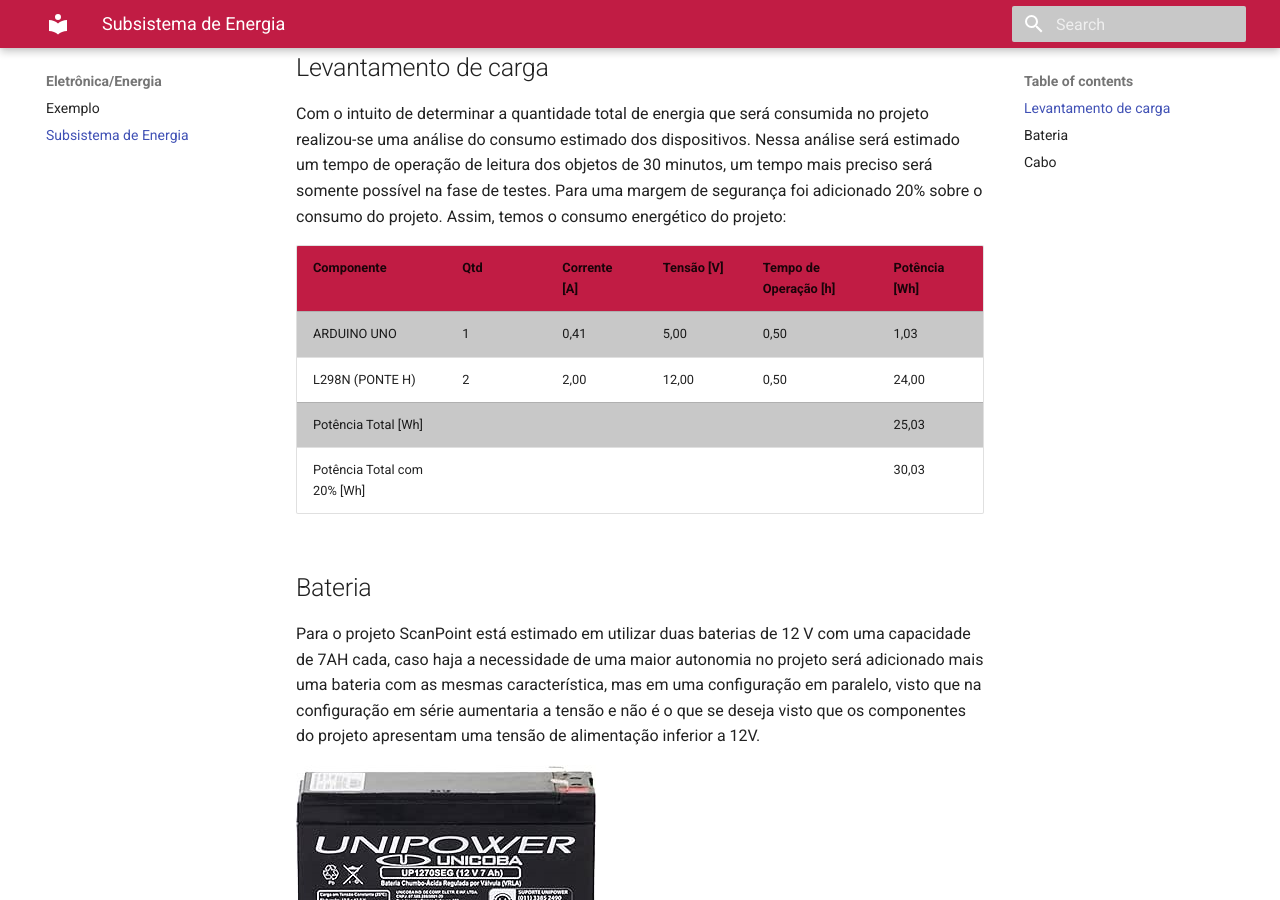
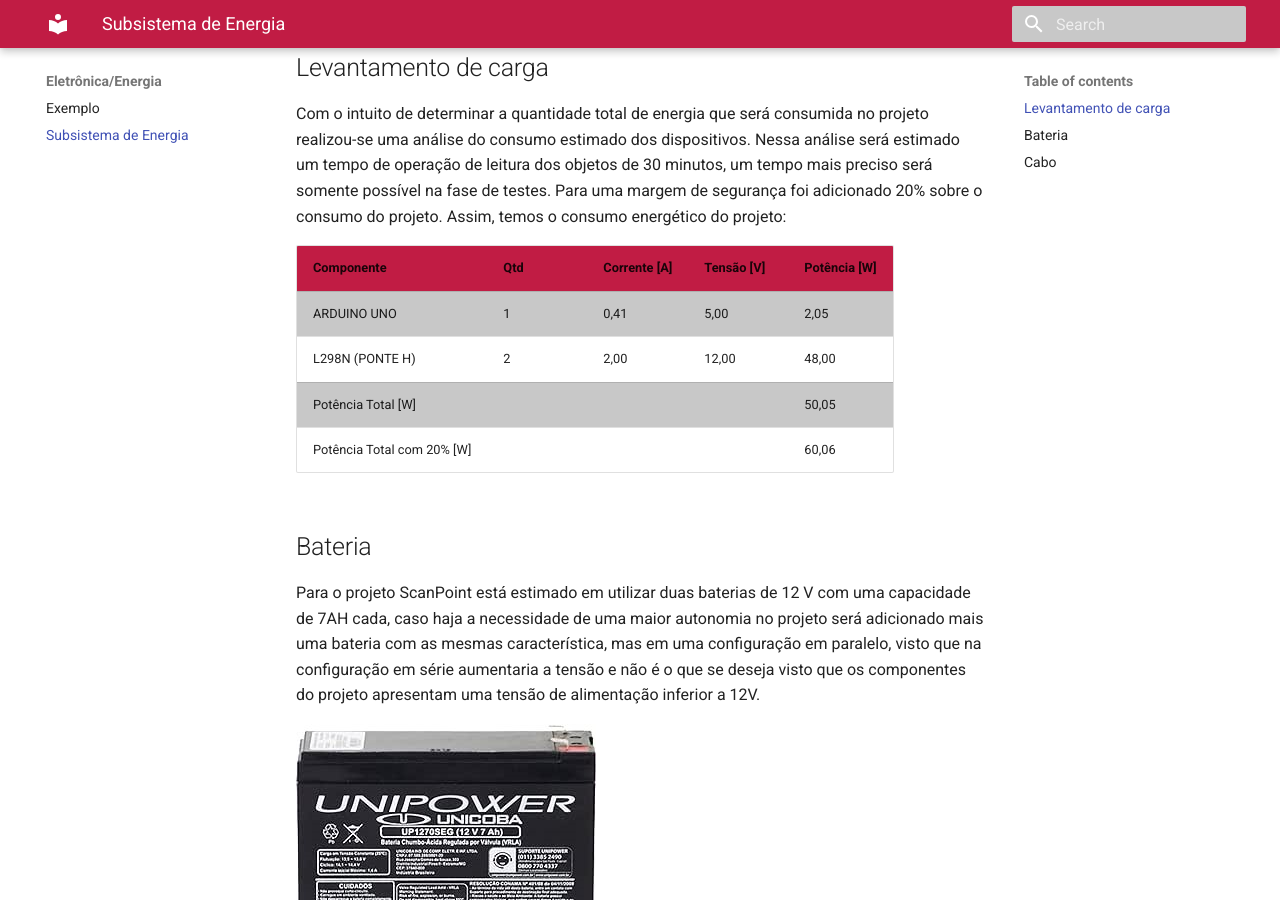
Before and after one commit to Calcioft/ScanPoint, an MkDocs documentation site: the page built from docs/eletronica-energia/Projeto_Subsistema_Energia.md, in a window 1280 px wide and 900 px high, scrolled down 371 px. Built offline with MkDocs 1.6.1 and Material for MkDocs 9.7.7, drawn with Linux system fonts in a browser that asks for light colours.

Commit message:
Modificação da tabela de levantamento de carga

```diff
--- a/docs/eletronica-energia/Projeto_Subsistema_Energia.md
+++ b/docs/eletronica-energia/Projeto_Subsistema_Energia.md
@@ -4,12 +4,13 @@ O subsistema de energia é responsável pela alimentação dos demais subsistema
 ## Levantamento de carga
 Com o intuito de determinar a quantidade total de energia que será consumida no projeto realizou-se uma análise do consumo estimado dos dispositivos. Nessa análise será estimado um tempo de operação de leitura dos objetos de  30  minutos, um tempo mais preciso será somente possível na fase de testes. Para uma margem de segurança foi adicionado  20%  sobre o consumo do projeto. Assim, temos o consumo energético do projeto:
 
-| Componente | Qtd | Corrente [A]|Tensão [V] |Tempo de Operação [h] |Potência [Wh]|
-| ------ | ------ |------ |------ |------ |------ |
-|ARDUINO UNO|1|0,41|5,00|0,50|1,03|
-|L298N (PONTE H)|2|2,00|12,00|0,50|24,00|
-|Potência Total [Wh]|||||25,03|
-|Potência Total com 20% [Wh]|||||30,03|
+| Componente | Qtd | Corrente [A]|Tensão [V] |Potência [W]|
+| ------ | ------ |------ |------ |------ |
+|ARDUINO UNO|1|0,41|5,00|2,05|
+|L298N (PONTE H)|2|2,00|12,00|48,00|
+|Potência Total [W]||||50,05|
+|Potência Total com 20% [W]||||60,06|
+
 
 ## Bateria
 Para o projeto ScanPoint está estimado em utilizar duas baterias de  12 V  com uma capacidade de 7AH cada, caso haja a necessidade de uma maior autonomia no projeto será adicionado mais uma bateria com as mesmas característica, mas em uma configuração em paralelo, visto que na configuração em série aumentaria a tensão e não é o que se deseja visto que os componentes do projeto apresentam uma tensão de alimentação inferior a 12V.
```
